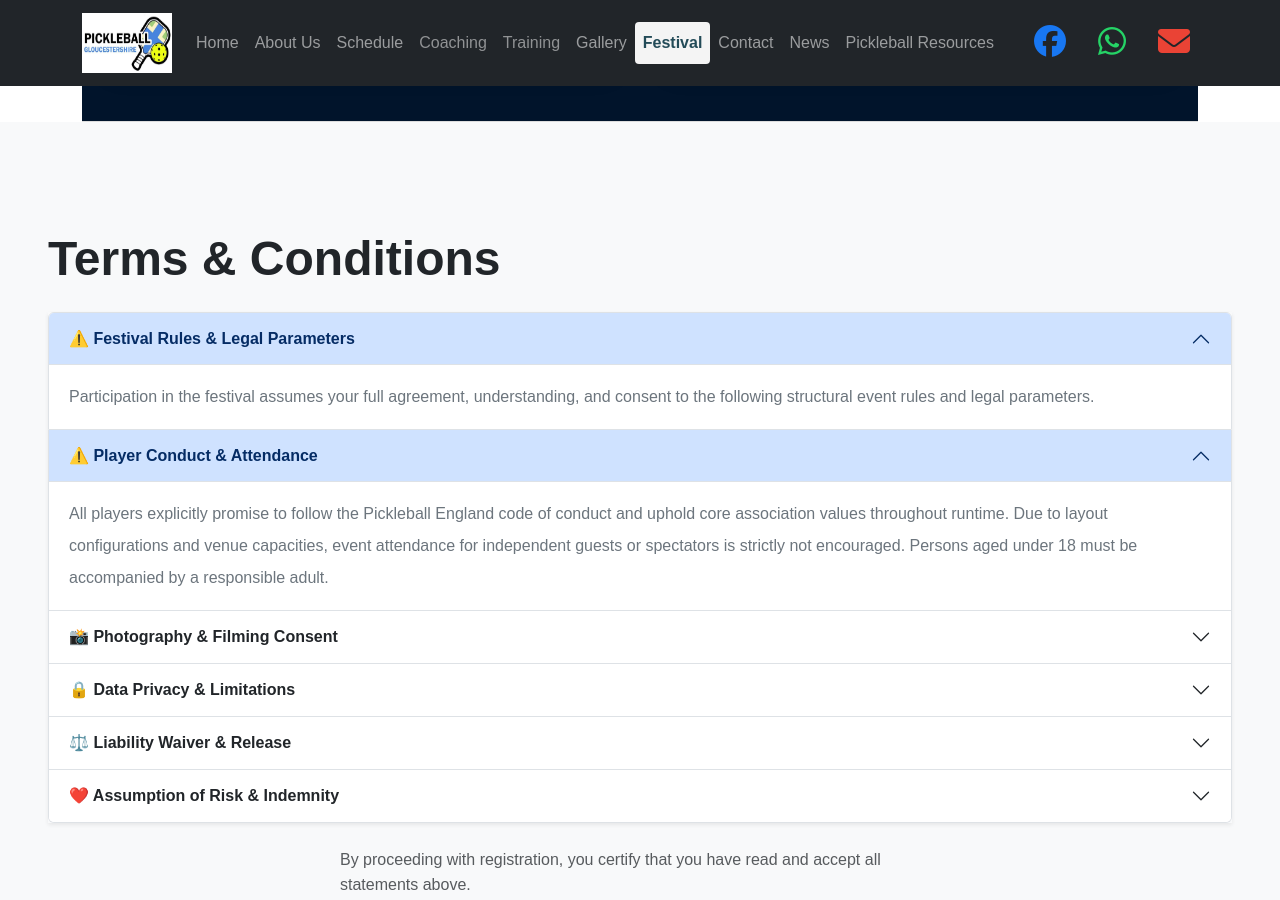
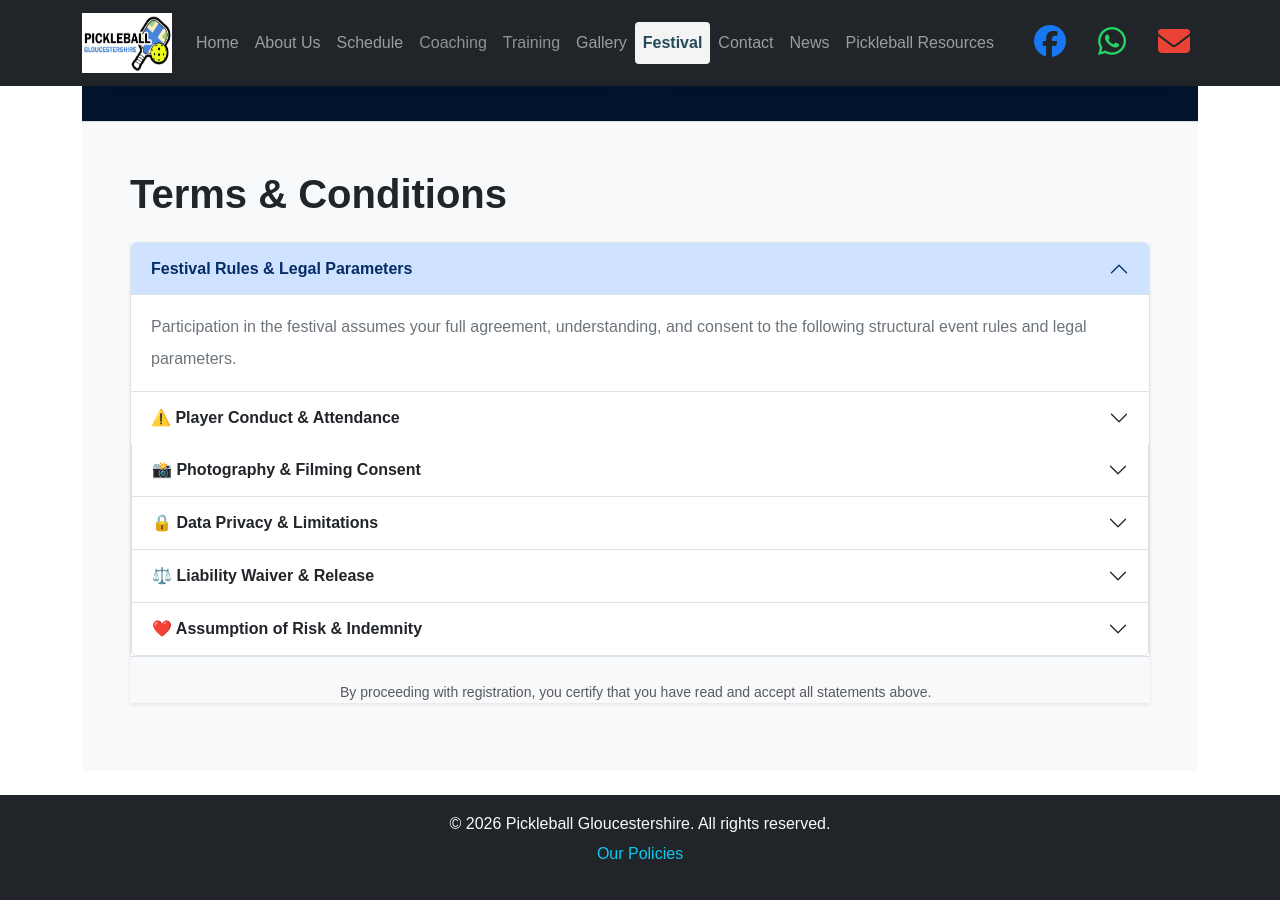
Before and after one commit to Jobnetcrest/jobnetcrest.github.io, a Jekyll site: the page built from festival.html, in a window 1280 px wide and 900 px high, scrolled down 3813 px. Built offline with Jekyll 4.4.1, drawn with Linux system fonts in a browser that asks for light colours; nearby versions of some CDN libraries.

Commit message:
Festival Terms and Conditions

```diff
--- a/festival.html
+++ b/festival.html
@@ -351,57 +351,52 @@
 </section>
 
 
-<!-- Terms & Conditions Full-Width Viewport Section -->
-<section id="terms-conditions" style="font-family: 'Arial', sans-serif; background: #f8f9fa; color: #333333; padding: 60px 0; width: 100vw; position: relative; left: 50%; right: 50%; margin-left: -50vw; margin-right: -50vw; box-sizing: border-box;">
+<!-- START: Terms and Conditions Section -->
+<section id="festival-terms" class="container-fluid py-5 px-4 px-md-5 bg-light">
 
-   <!-- Fluid container spans 100% width with horizontal padding -->
-    <div class="container-fluid py-5 px-4 px-md-5">
-
-        <!-- Header - Left Aligned -->
-        <div class="mb-4 text-start">
-            <h1 class="display-5 fw-bold text-dark">Terms & Conditions</h1>
-
+    <!-- Header Block -->
+    <div class="mb-4">
+        <h2 class="h1 fw-bold text-dark mb-1">Terms & Conditions</h2>
       </div>
 
 
-        <!-- Accordion - Expanded to 100% width -->
+    <!-- Accordion Wrapper -->
     <div class="accordion shadow-sm" id="termsAccordion">
-                      <!-- Section 0: Festival Rules & Legal Parameters -->
+
+        <!-- Section 0: Player Conduct -->
         <div class="accordion-item">
-                <h2 class="accordion-header" id="headingOne">
+            <h3 class="accordion-header" id="headingZero">
                 <button class="accordion-button fw-semibold text-start" type="button" data-bs-toggle="collapse" data-bs-target="#collapseOne" aria-expanded="true" aria-controls="collapseOne">
-                        ⚠️ Festival Rules & Legal Parameters
+                    Festival Rules & Legal Parameters
                 </button>
-                </h2>
-                <div id="collapseOne" class="accordion-collapse collapse show" aria-labelledby="headingOne" data-bs-parent="#termsAccordion">
+            </h3>
+            <div id="collapseZero" class="accordion-collapse collapse show" aria-labelledby="headingZero" data-bs-parent="#termsAccordion">
                 <div class="accordion-body text-secondary lh-lg text-start">
                     Participation in the festival assumes your full agreement, understanding, and consent to the following structural event rules and legal parameters.
                 </div>
             </div>
         </div>
 
-
-            <!-- Section 1: Player Conduct -->
+        <!-- Section 1: Photography & Filming -->
         <div class="accordion-item">
-                <h2 class="accordion-header" id="headingOne">
-                    <button class="accordion-button fw-semibold text-start" type="button" data-bs-toggle="collapse" data-bs-target="#collapseOne" aria-expanded="true" aria-controls="collapseOne">
+            <h3 class="accordion-header" id="headingOne">
+                <button class="accordion-button collapsed fw-semibold text-start" type="button" data-bs-toggle="collapse" data-bs-target="#collapseOne" aria-expanded="false" aria-controls="collapseTwo">
                    ⚠️ Player Conduct & Attendance
                 </button>
-                </h2>
-                <div id="collapseOne" class="accordion-collapse collapse show" aria-labelledby="headingOne" data-bs-parent="#termsAccordion">
+            </h3>
+            <div id="collapseOne" class="accordion-collapse collapse" aria-labelledby="headingOne" data-bs-parent="#termsAccordion">
                 <div class="accordion-body text-secondary lh-lg text-start">
                    All players explicitly promise to follow the Pickleball England code of conduct and uphold core association values throughout runtime. Due to layout configurations and venue capacities, event attendance for independent guests or spectators is strictly not encouraged. Persons aged under 18 must be accompanied by a responsible adult.
             </div>
         </div>
-            </div>
 
-            <!-- Section 2: Photography -->
+                <!-- Section 2: Photography & Filming -->
         <div class="accordion-item">
-                <h2 class="accordion-header" id="headingTwo">
+            <h3 class="accordion-header" id="headingTwo">
                 <button class="accordion-button collapsed fw-semibold text-start" type="button" data-bs-toggle="collapse" data-bs-target="#collapseTwo" aria-expanded="false" aria-controls="collapseTwo">
                     📸 Photography & Filming Consent
                 </button>
-                </h2>
+            </h3>
             <div id="collapseTwo" class="accordion-collapse collapse" aria-labelledby="headingTwo" data-bs-parent="#termsAccordion">
                 <div class="accordion-body text-secondary lh-lg text-start">
                     During operations, continuous photography and video filming will take place. Players give the festival, its agents, and designees clear permission to use or distribute—without limitation or payment obligation—their image, name, voice, and words for any purpose connected with the event. This includes promotional, marketing, training, informational, and archival use. If you wish to withdraw this consent on the day, you must explicitly make yourself known to the festival organizers.
@@ -409,30 +404,30 @@
             </div>
         </div>
 
-            <!-- Section 3: Data Privacy (FIXED ALIGNMENT) -->
+        <!-- Section 3: Data Privacy -->
         <div class="accordion-item">
-                <h2 class="accordion-header" id="headingThree">
+            <h3 class="accordion-header" id="headingThree">
                 <button class="accordion-button collapsed fw-semibold text-start" type="button" data-bs-toggle="collapse" data-bs-target="#collapseThree" aria-expanded="false" aria-controls="collapseThree">
                     🔒 Data Privacy & Limitations
                 </button>
-                </h2>
-                <div id="collapseTwo" class="accordion-collapse collapse" aria-labelledby="headingTwo" data-bs-parent="#termsAccordion">
+            </h3>
+            <div id="collapseThree" class="accordion-collapse collapse" aria-labelledby="headingThree" data-bs-parent="#termsAccordion">
                 <div class="accordion-body text-secondary lh-lg text-start">
-                        Players’ data will be securely held until the administrative wind-down date. User data will never be shared with outside third parties. Registered players can request to delete their active records at any time by notifying organizers directly via email at glospickle@gmail.com.
+                    Players’ data will be securely held until the administrative wind-down date. User data will never be shared with outside third parties. Registered players can request to delete their active records at any time by notifying organizers directly via email at <a href="mailto:glospickle@gmail.com" class="text-decoration-none fw-medium">glospickle@gmail.com</a>.
+                    <div class="border-top pt-2 mt-2 small text-muted fst-italic">
+                        Event organizers will not be held responsible for personal descriptions or information provided by other registered players on the network.
+                    </div>
                 </div>
             </div>
         </div>
 
-
-
-
         <!-- Section 4: Liability Waiver -->
         <div class="accordion-item">
-                <h2 class="accordion-header" id="headingFour">
+            <h3 class="accordion-header" id="headingFour">
                 <button class="accordion-button collapsed fw-semibold text-start" type="button" data-bs-toggle="collapse" data-bs-target="#collapseFour" aria-expanded="false" aria-controls="collapseFour">
                     ⚖️ Liability Waiver & Release
                 </button>
-                </h2>
+            </h3>
             <div id="collapseFour" class="accordion-collapse collapse" aria-labelledby="headingFour" data-bs-parent="#termsAccordion">
                 <div class="accordion-body text-secondary lh-lg text-start">
                     In consideration of being permitted to participate in the festival, players, their heirs, or assigns hereby release, waive, discharge, and covenant not to sue the event players, organizers, officers, employees, or operational agents from liability. This release spans any and all legal claims resulting from personal injury, illnesses, accidents, property damage, or fatalities arising from festival activities.
@@ -442,30 +437,32 @@
 
         <!-- Section 5: Assumption of Risk -->
         <div class="accordion-item">
-                <h2 class="accordion-header" id="headingFive">
+            <h3 class="accordion-header" id="headingFive">
                 <button class="accordion-button collapsed fw-semibold text-start" type="button" data-bs-toggle="collapse" data-bs-target="#collapseFive" aria-expanded="false" aria-controls="collapseFive">
                     ❤️ Assumption of Risk & Indemnity
                 </button>
-                </h2>
+            </h3>
             <div id="collapseFive" class="accordion-collapse collapse" aria-labelledby="headingFive" data-bs-parent="#termsAccordion">
                 <div class="accordion-body text-secondary lh-lg text-start">
-                        <p class="text-start">Participation in the event carries certain inherent biological and physical risks that cannot be entirely eliminated. These risks vary but explicitly include:</p>
-                        <ul class="list-group list-group-flush mb-3 text-start">
-                            <li class="list-group-item bg-transparent px-0 py-1 text-start"><strong>1. Minor injuries:</strong> Bruises, sprains, or dehydration.</li>
-                            <li class="list-group-item bg-transparent px-0 py-1 text-start"><strong>2. Major injuries:</strong> Eye damage, joint, bone, or back injuries, heat stroke, heart attacks, and concussions.</li>
-                            <li class="list-group-item bg-transparent px-0 py-1 text-start"><strong>3. Catastrophic events:</strong> Paralysis or death.</li>
+                    Participation in the event carries certain inherent biological and physical risks that cannot be entirely eliminated. These risks vary but explicitly include:
+                    <ul class="list-group list-group-flush my-2">
+                        <li class="list-group-item bg-transparent px-0 py-1 border-0 text-secondary"><strong>1. Minor injuries:</strong> Bruises, sprains, or dehydration.</li>
+                        <li class="list-group-item bg-transparent px-0 py-1 border-0 text-secondary"><strong>2. Major injuries:</strong> Eye damage, joint, bone, or back injuries, heat stroke, heart attacks, and concussions.</li>
+                        <li class="list-group-item bg-transparent px-0 py-1 border-0 text-secondary"><strong>3. Catastrophic events:</strong> Paralysis or death.</li>
                     </ul>
-                        <p class="mb-0 pt-2 border-top text-start">By registering, players assert that their event attendance is completely voluntary and that they knowingly assume all such risks. Players agree to fully indemnify and hold the festival harmless from any claims, suits, costs, damages, and liabilities (including external solicitor's fees) brought on by their direct involvement.</p>
+                    <div class="pt-2 border-top mt-2">
+                        By registering, players assert that their event attendance is completely voluntary and that they knowingly assume all such risks. Players agree to fully indemnify and hold the festival harmless from any claims, suits, costs, damages, and liabilities (including external solicitor's fees) brought on by their direct involvement.
+                    </div>
                 </div>
             </div>
         </div>
 
     </div>
 
-        <!-- Footer Action - Left Aligned -->
-        <div class="mt-4 text-start">
-            <p class="fs-7 text-muted">By proceeding with registration, you certify that you have read and accept all statements above.</p>
-        </div>
+    <!-- Section Footer Notice -->
+    <div class="mt-4">
+        <p class="small text-muted">By proceeding with registration, you certify that you have read and accept all statements above.</p>
     </div>
 
 </section>
+<!-- END: Terms and Conditions Section -->
```
Lines whose indentation alone changed are shown as unchanged.
